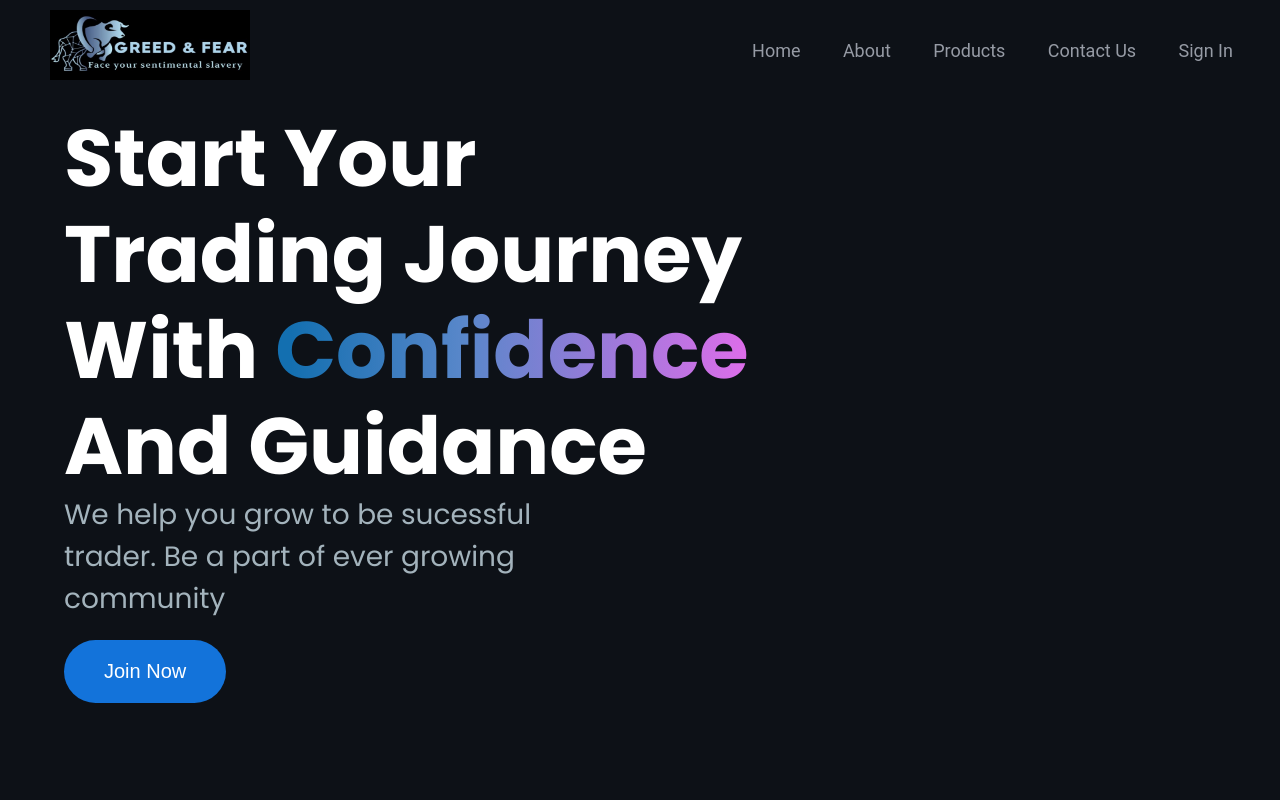
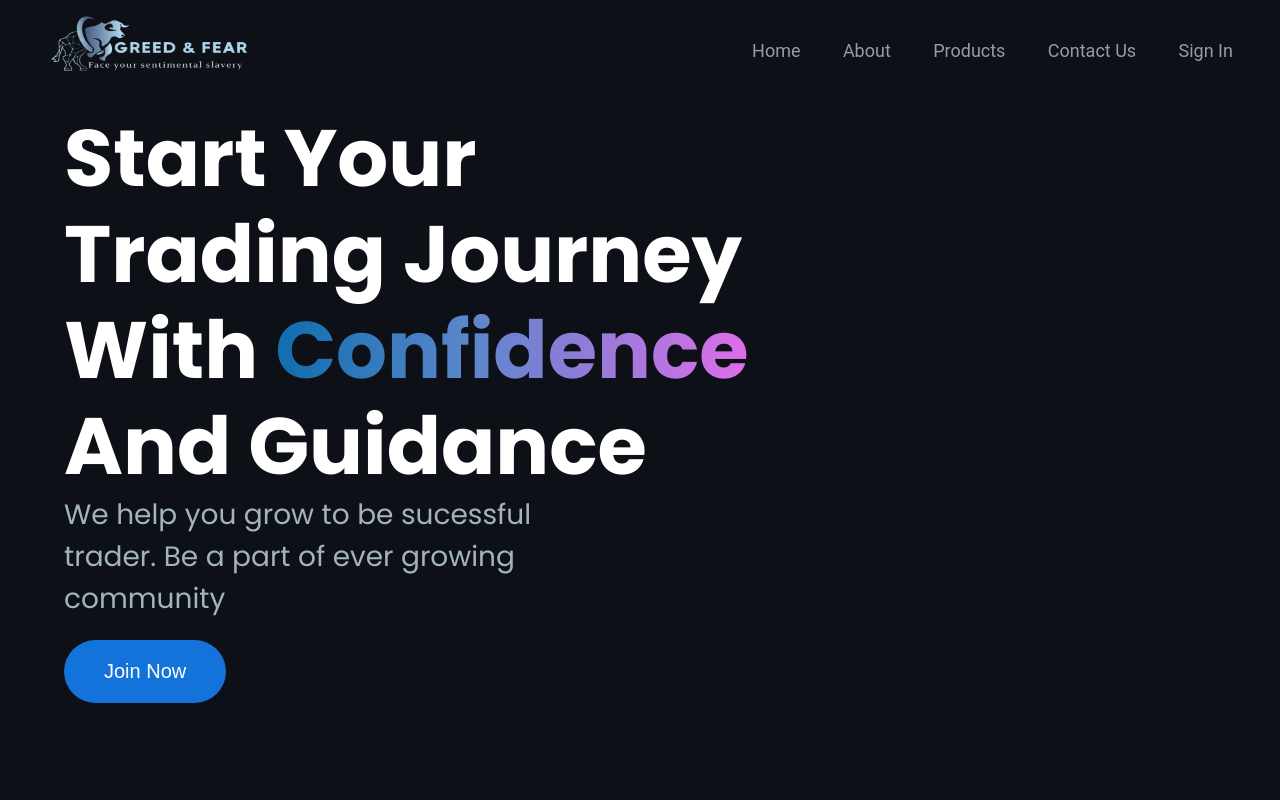
Before and after one commit to johnson845173/greedandfear, a plain HTML site: page index.html in a window 1280 px wide. Shown: the top 800 px of the page. Drawn offline with Linux system fonts and the light colour scheme.

Commit message:
updatedlogo

```diff
--- a/index.html
+++ b/index.html
@@ -17,7 +17,7 @@
     <div class="nav-header">
       <div class="nav-logo">
         <a href="#">
-          <img class="slogan" src="images/logo/logo.jpg" width="200px" height="70px" alt="logo">
+          <img class="slogan" src="images/logo/newlogo.png" width="200px" height="70px" alt="logo">
         </a>
       </div>
     </div>
```
Also changed, not shown: images/logo/newlogo.png (added).
